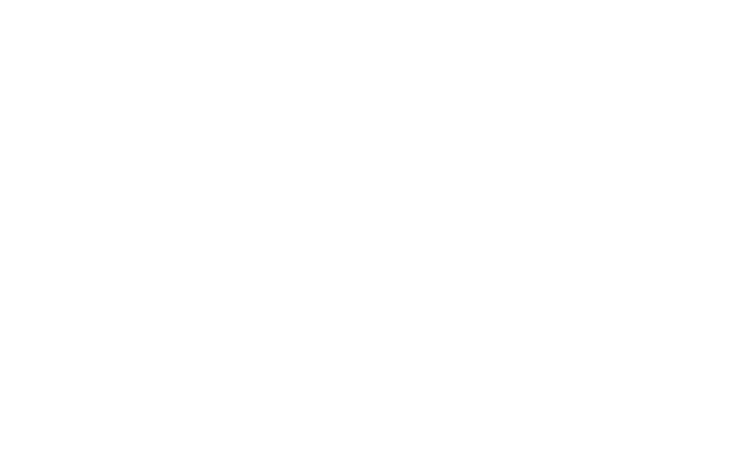
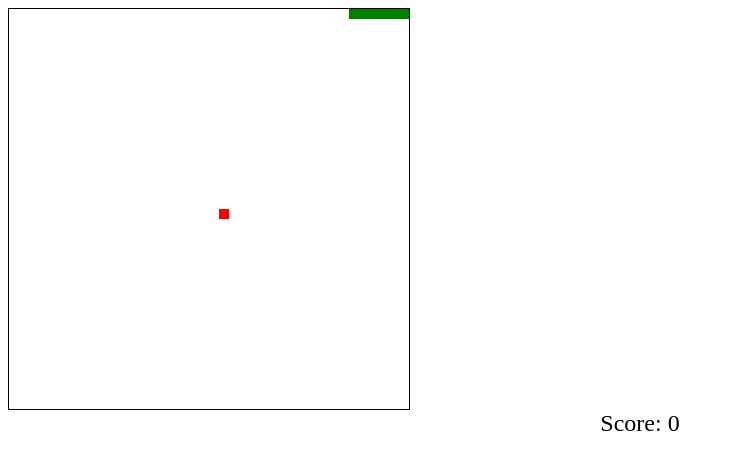
Before and after one commit to acciojob/snake-Sikriwal9570, a website: page main.html in a window 1280 px wide. Shown: the whole page, without its empty margins (0-734 px from the left). Drawn offline with Linux system fonts and the light colour scheme.

Commit message:
created a submission

```diff
--- a/main.html
+++ b/main.html
@@ -1,16 +1,155 @@
 <!DOCTYPE html>
+<html lang="en">
+<head>
+    <meta charset="UTF-8">
+    <meta name="viewport" content="width=device-width, initial-scale=1.0">
+    <title>Snake Game</title>
+    <style>
+        #gameContainer {
+            width: 400px;
+            height: 400px;
+            border: 1px solid #000;
+            display: grid;
+            grid-template-columns: repeat(40, 1fr);
+            grid-template-rows: repeat(40, 1fr);
+        }
 
-<html>
+        .pixel {
+            width: 10px;
+            height: 10px;
+            background-color: #fff;
+        }
 
-<head>
-	<link rel="stylesheet" href="styles.css">
+        .food {
+            background-color: red;
+        }
+
+        .snakeBodyPixel {
+            background-color: green;
+        }
+
+        .scoreBoard {
+            text-align: center;
+            font-size: 24px;
+        }
+    </style>
 </head>
+<body>
+    <div id="gameContainer"></div>
+    <div class="scoreBoard">Score: <span id="score">0</span></div>
+    <script>
+        const gameContainer = document.getElementById('gameContainer');
+        const scoreElement = document.getElementById('score');
+        const gridSize = 40;
+        const pixelSize = 10;
+        const initialSnakeLength = 5;
 
-<body>
-	<!-- the entire body must be written by student -->
-    <script type="text/javascript" src="./script.js">
-</script>
+        let snake = [{ x: 20, y: 1 }];
+        let direction = 'right';
+        let food = generateFood();
+        let score = 0;
 
+        function createPixel(x, y, className) {
+            const pixel = document.createElement('div');
+            pixel.classList.add('pixel', className);
+            pixel.style.gridRow = y;
+            pixel.style.gridColumn = x;
+            gameContainer.appendChild(pixel);
+            return pixel;
+        }
+
+        function generateFood() {
+            let x, y;
+            do {
+                x = Math.floor(Math.random() * gridSize) + 1;
+                y = Math.floor(Math.random() * gridSize) + 1;
+            } while (snake.some(segment => segment.x === x && segment.y === y));
+            return { x, y };
+        }
+
+        function updateScore() {
+            scoreElement.textContent = score;
+        }
+
+        function move() {
+            let headX = snake[0].x;
+            let headY = snake[0].y;
+
+            switch (direction) {
+                case 'up':
+                    headY--;
+                    break;
+                case 'down':
+                    headY++;
+                    break;
+                case 'left':
+                    headX--;
+                    break;
+                case 'right':
+                    headX++;
+                    break;
+            }
+
+            // Check if the snake has collided with itself or hit the wall
+            if (
+                headX < 1 ||
+                headX > gridSize ||
+                headY < 1 ||
+                headY > gridSize ||
+                snake.some(segment => segment.x === headX && segment.y === headY)
+            ) {
+                alert('Game Over');
+                return;
+            }
+
+            snake.unshift({ x: headX, y: headY });
+
+            // Check if the snake has eaten the food
+            if (headX === food.x && headY === food.y) {
+                score++;
+                updateScore();
+                food = generateFood();
+            } else {
+                snake.pop();
+            }
+
+            // Clear the game container
+            gameContainer.innerHTML = '';
+
+            // Create new snake body and food pixels
+            snake.forEach(segment => createPixel(segment.x, segment.y, 'snakeBodyPixel'));
+            createPixel(food.x, food.y, 'food');
+
+            setTimeout(move, 100);
+        }
+
+        // Initialize the game
+        for (let i = 1; i <= initialSnakeLength; i++) {
+            snake.push({ x: i, y: 20 });
+        }
+        snake.forEach(segment => createPixel(segment.x, segment.y, 'snakeBodyPixel'));
+        createPixel(food.x, food.y, 'food');
+
+        // Start the game loop
+        move();
+
+        // Handle keyboard input for direction
+        window.addEventListener('keydown', event => {
+            switch (event.key) {
+                case 'ArrowUp':
+                    if (direction !== 'down') direction = 'up';
+                    break;
+                case 'ArrowDown':
+                    if (direction !== 'up') direction = 'down';
+                    break;
+                case 'ArrowLeft':
+                    if (direction !== 'right') direction = 'left';
+                    break;
+                case 'ArrowRight':
+                    if (direction !== 'left') direction = 'right';
+                    break;
+            }
+        });
+    </script>
 </body>
-
 </html>
```
